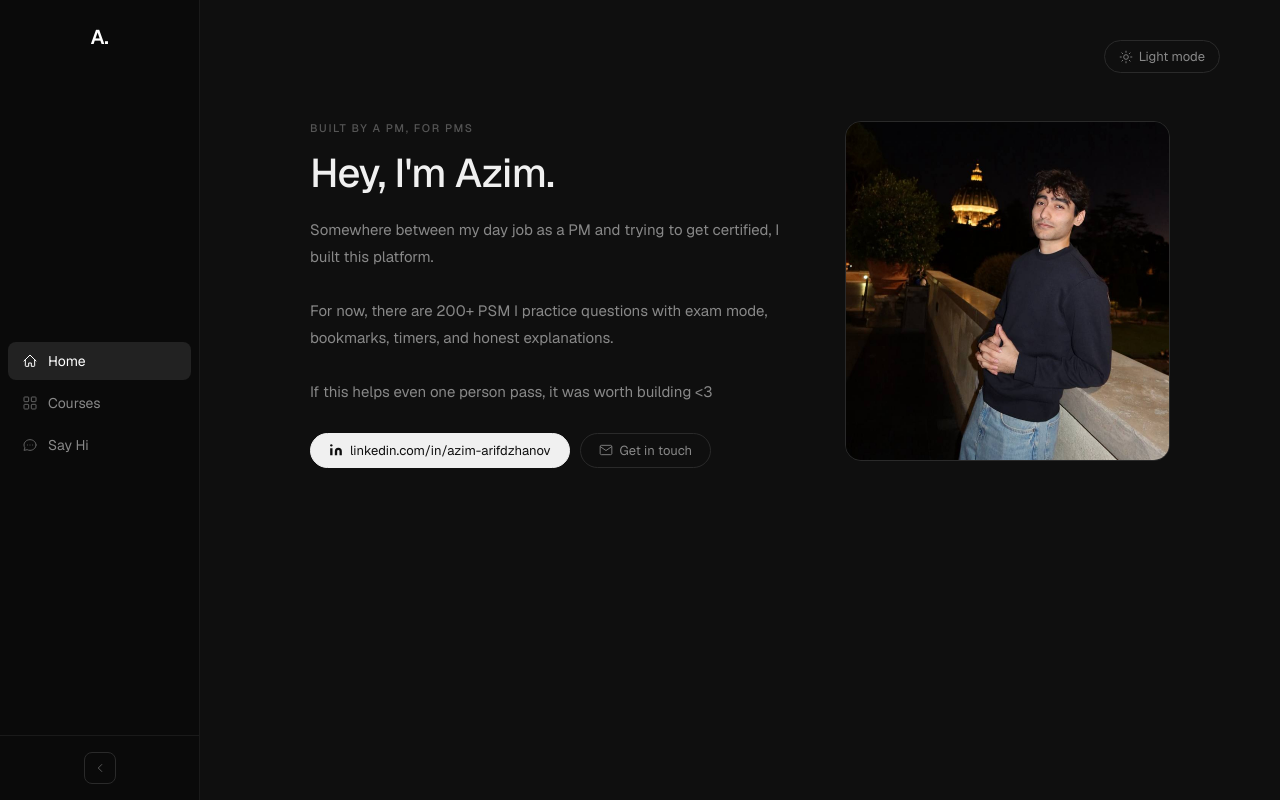
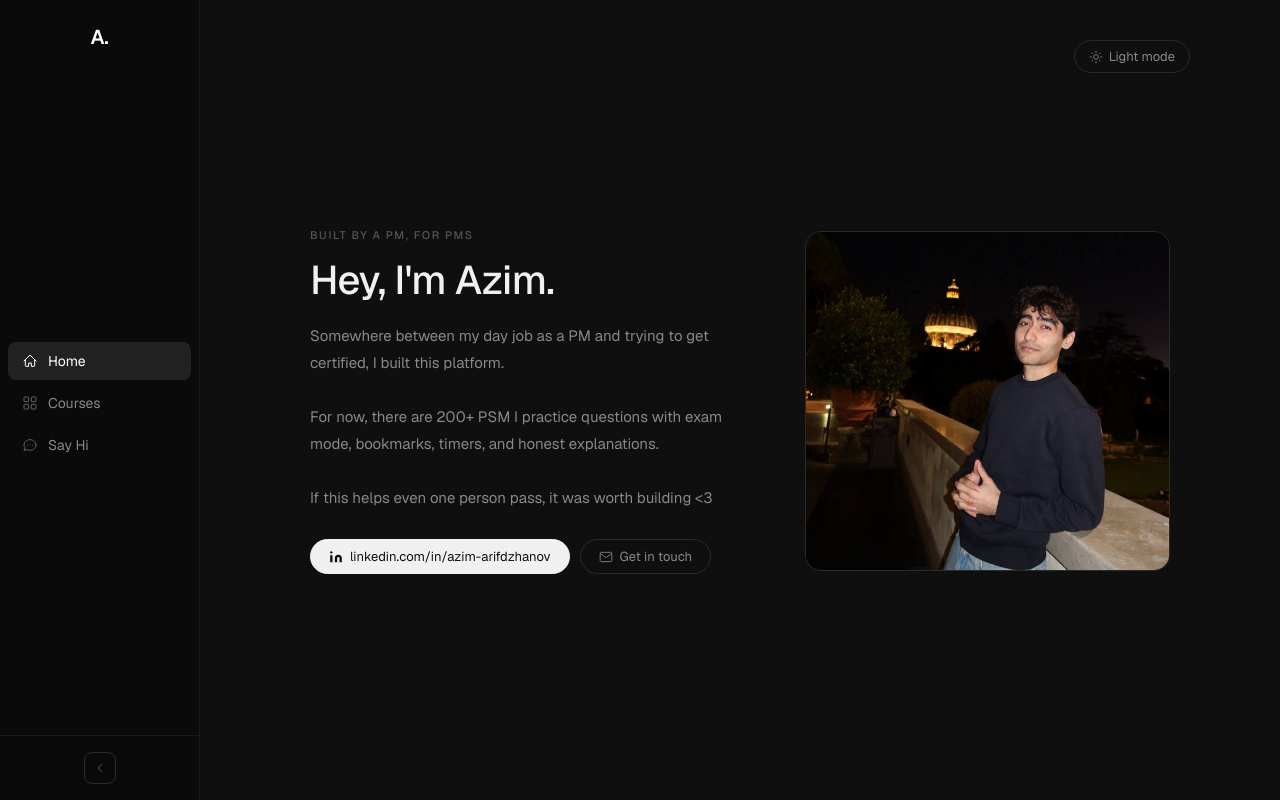
Before and after one commit to Azim-ar/exam-prep-lab, a React (Vite) app: page / in a window 1280 px wide. Built offline with nearby package versions, Linux system fonts and the light colour scheme.

Commit message:
v4 center fix

```diff
--- a/src/index.css
+++ b/src/index.css
@@ -95,9 +95,18 @@ body.light .sidebar{background:#1a1a1a;border-right-color:#111;}
   margin-left:var(--sidebar-w);flex:1;
   padding:40px 48px;transition:margin-left var(--transition);
   display:flex;justify-content:center;
+  min-height:100vh;
 }
 .main-content.collapsed{margin-left:var(--sidebar-collapsed);}
-.page-inner{width:100%;max-width:960px;}
+.page-inner{width:100%;max-width:900px;margin:0 auto;}
+
+/* Hero centering */
+.hero {
+  display:grid;grid-template-columns:1.1fr 0.9fr;
+  gap:48px;align-items:center;
+  margin-bottom:64px;
+  min-height:70vh;
+}
 
 /* TOPBAR */
 .topbar{display:flex;justify-content:flex-end;align-items:center;margin-bottom:48px;}
@@ -108,8 +117,7 @@ body.light .sidebar{background:#1a1a1a;border-right-color:#111;}
 }
 .theme-toggle:hover{color:var(--text);border-color:var(--text3);}
 
-/* HERO */
-.hero{display:grid;grid-template-columns:1.2fr 0.8fr;gap:48px;align-items:start;margin-bottom:64px;}
+
 .hero-eyebrow{font-size:11px;letter-spacing:0.14em;text-transform:uppercase;color:var(--text3);font-weight:500;margin-bottom:16px;}
 .hero-title{font-size:40px;font-weight:500;color:var(--text);line-height:1.12;letter-spacing:-0.02em;margin-bottom:20px;}
 .hero-title em{color:var(--text2);font-style:normal;}
```
